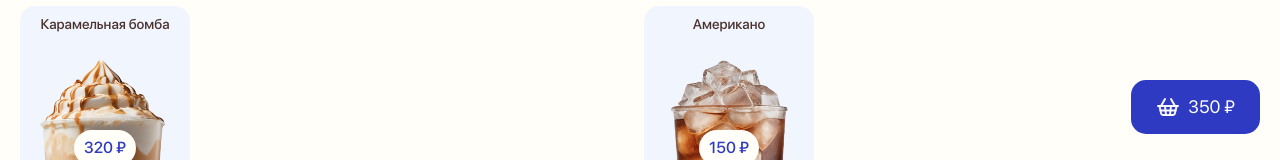
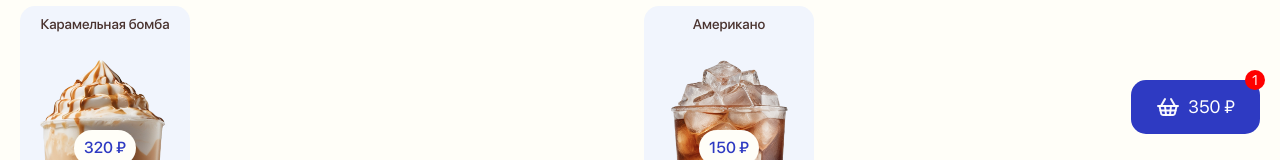
Before and after one commit to lomeat/coffee, a React (Vite) app in the folder client/: page / in a window 1280 px wide. Both pictures are taken after a click on the button 105 px from the left and 1065 px from the top of the page. Shown: the part 1291-1451 px from the top of the page. Built offline with nearby package versions, Linux system fonts and the light colour scheme.

Commit message:
сколько набрал?

```diff
--- a/client/src/app.tsx
+++ b/client/src/app.tsx
@@ -34,5 +34,5 @@ const Wrapper = styled.div`
   justify-content: center;
   background: ${(props) => props.theme.background.primary};
   gap: 20px;
-  padding-bottom: 40px;
+  padding-bottom: 100px;
 `;
--- a/client/src/atoms/cart.atom.ts
+++ b/client/src/atoms/cart.atom.ts
@@ -7,3 +7,8 @@ export const totalCartAtom = atom<number>((get) => {
   const cards = get(cartAtom);
   return cards.map((card) => card.price).reduce((prev, curr) => prev + curr, 0);
 });
+
+export const countCardAtom = atom((get) => {
+  const cards = get(cartAtom);
+  return cards.length;
+});
--- a/client/src/components/basket.tsx
+++ b/client/src/components/basket.tsx
@@ -4,13 +4,14 @@ import styled from "styled-components";
 import { Icon } from "../icon";
 import { ChoosePlaceButton } from "./place-button";
 import { useAtom, useAtomValue } from "jotai";
-import { cartAtom, totalCartAtom } from "../atoms/cart.atom";
+import { cartAtom, countCardAtom, totalCartAtom } from "../atoms/cart.atom";
 import { Flex } from "../styles/shared";
 
 export function Basket() {
   const [isVisible, setIsVisible] = useState(false);
   const [cart, setCart] = useAtom(cartAtom);
   const total = useAtomValue(totalCartAtom);
+  const count = useAtomValue(countCardAtom);
 
   function toggleModal() {
     setIsVisible((state) => !state);
@@ -23,6 +24,7 @@ export function Basket() {
   return (
     <>
       <BasketButton onClick={toggleModal}>
+        {!!count && <Badge>{count}</Badge>}
         <Icon name="CartIcon" size={24} />
         <span>{total} ₽</span>
       </BasketButton>
@@ -167,3 +169,18 @@ const BasketButton = styled.button`
     stroke: currentColor;
   }
 `;
+
+const Badge = styled.div`
+  position: absolute;
+  top: -10px;
+  right: -5px;
+  height: 20px;
+  width: 20px;
+  border-radius: 100%;
+  font-size: 14px;
+  display: flex;
+  justify-content: center;
+  align-items: center;
+  background: red;
+  color: white;
+`;
--- a/client/src/components/description.tsx
+++ b/client/src/components/description.tsx
@@ -82,6 +82,7 @@ export function DescriptionCard() {
           <Title>{desc.card?.title}</Title>
           <Icon name="CrossIcon" type="button" onClick={toggleModal} />
         </Header>
+        <ScrollContainer>
           <Gradient>
             {!!desc.card?.desc && <Text>{desc.card?.desc}</Text>}
           </Gradient>
@@ -145,6 +146,7 @@ export function DescriptionCard() {
               ))}
             </SizeWrapper>
           </Container>
+        </ScrollContainer>
         <Container>
           <Button
             onClick={() =>
@@ -158,6 +160,12 @@ export function DescriptionCard() {
     </ModalWrapper>
   );
 }
+
+const ScrollContainer = styled.div`
+  display: flex;
+  flex-direction: column;
+  overflow-y: scroll;
+`;
 
 const Opt = styled.label`
   display: flex;
@@ -233,7 +241,7 @@ const Gradient = styled.div`
   width: 100%;
   min-height: 300px;
   background: linear-gradient(
-    rgba(153, 152, 159, 0),
+    rgba(153, 152, 159, 0) 30%,
     ${(p) => p.theme.background.primary}
   );
   display: flex;
@@ -270,6 +278,7 @@ const Header = styled.div`
   align-items: center;
   padding: 10px;
   width: 100%;
+  background: ${(props) => props.theme.background.secondary};
 `;
 
 const Button = styled.button`
```
Also changed, not shown: client/src/atoms/coffee.atom.ts (+0 -25 lines). Lines whose indentation alone changed are shown as unchanged.
